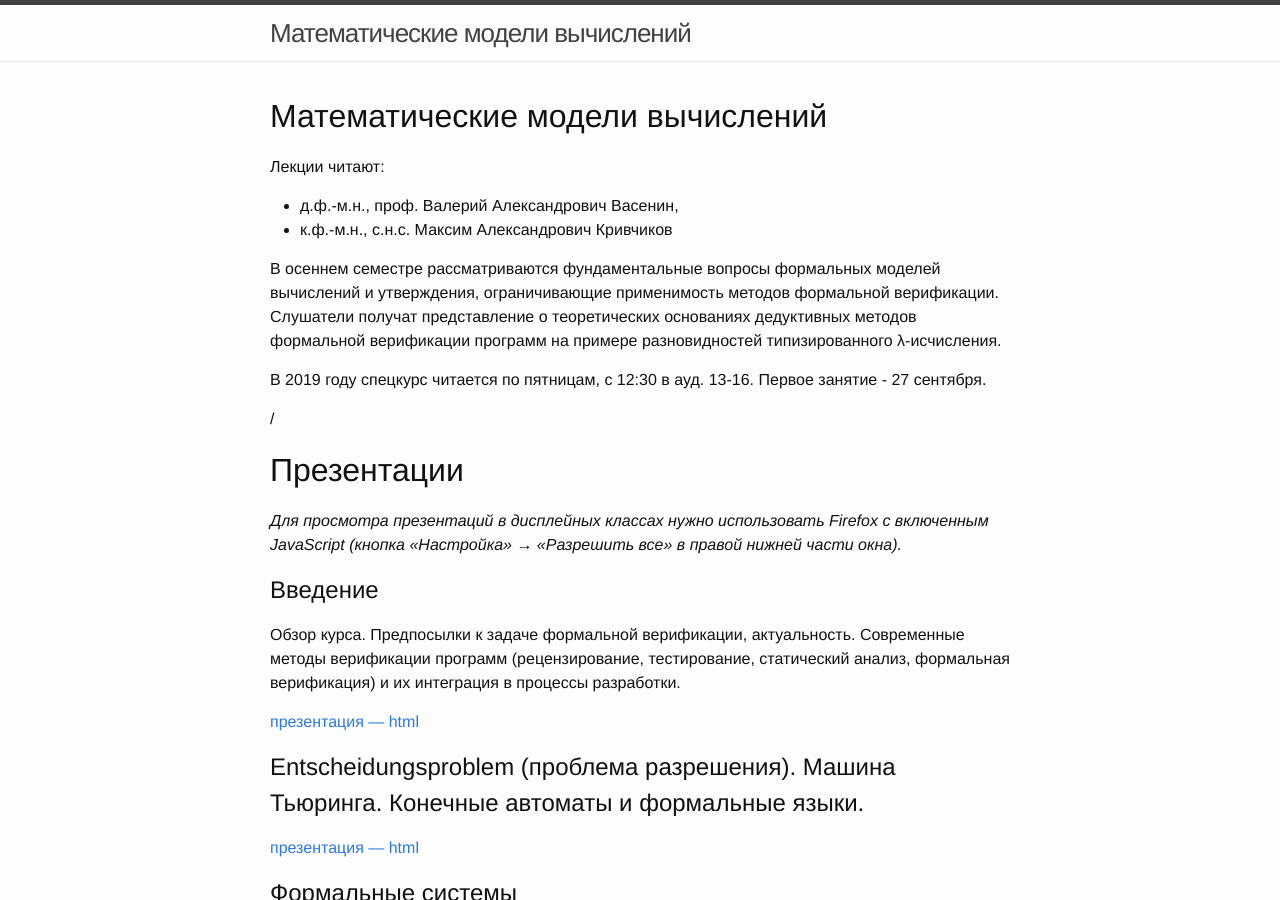
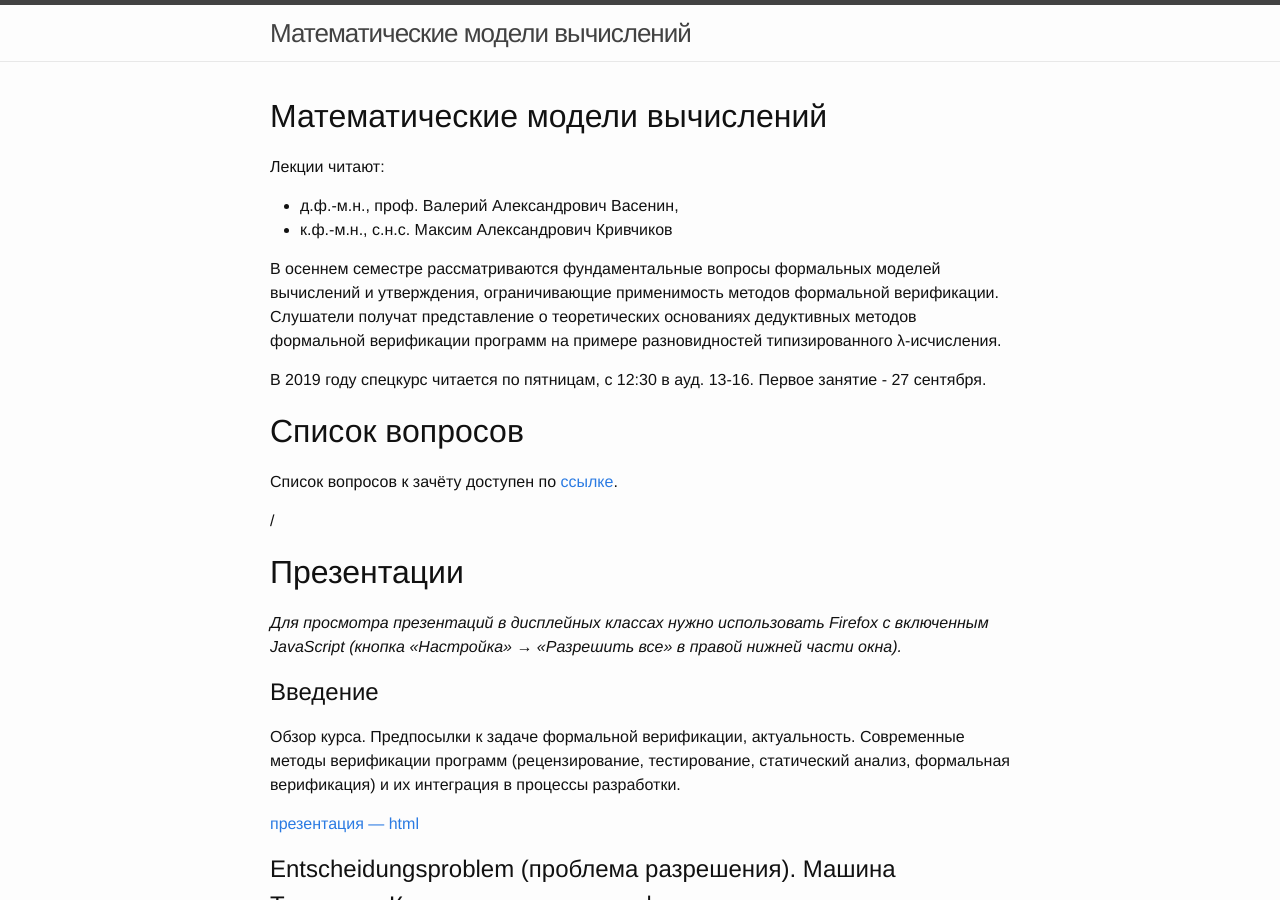
Before and after one commit to maxxk/formal-models, a Jekyll site: the page built from index.md, in a window 1280 px wide and 900 px high. Built offline with Jekyll 4.4.1, drawn with Linux system fonts in a browser that asks for light colours; our own code applies the rules of GitHub Pages for plain Markdown files.

Commit message:
Update index.md

```diff
--- a/index.md
+++ b/index.md
@@ -13,10 +13,10 @@ layout: default
 
 В 2019 году спецкурс читается по пятницам, с 12:30 в ауд. 13-16. Первое занятие - 27 сентября.
 
-<!-- # Список вопросов
+# Список вопросов
 Список вопросов к зачёту доступен по [ссылке](questions).
 
-# Даты зачётов
+<!--# Даты зачётов
 
 - вторник, 27 декабря, 13:00-15:00, ауд. 13-20
 - четверг, 29 декабря, 10:00–13:00, ауд. 13-08 (по расписанию зачёта по практикуму на ЭВМ группы 312) -->
```
